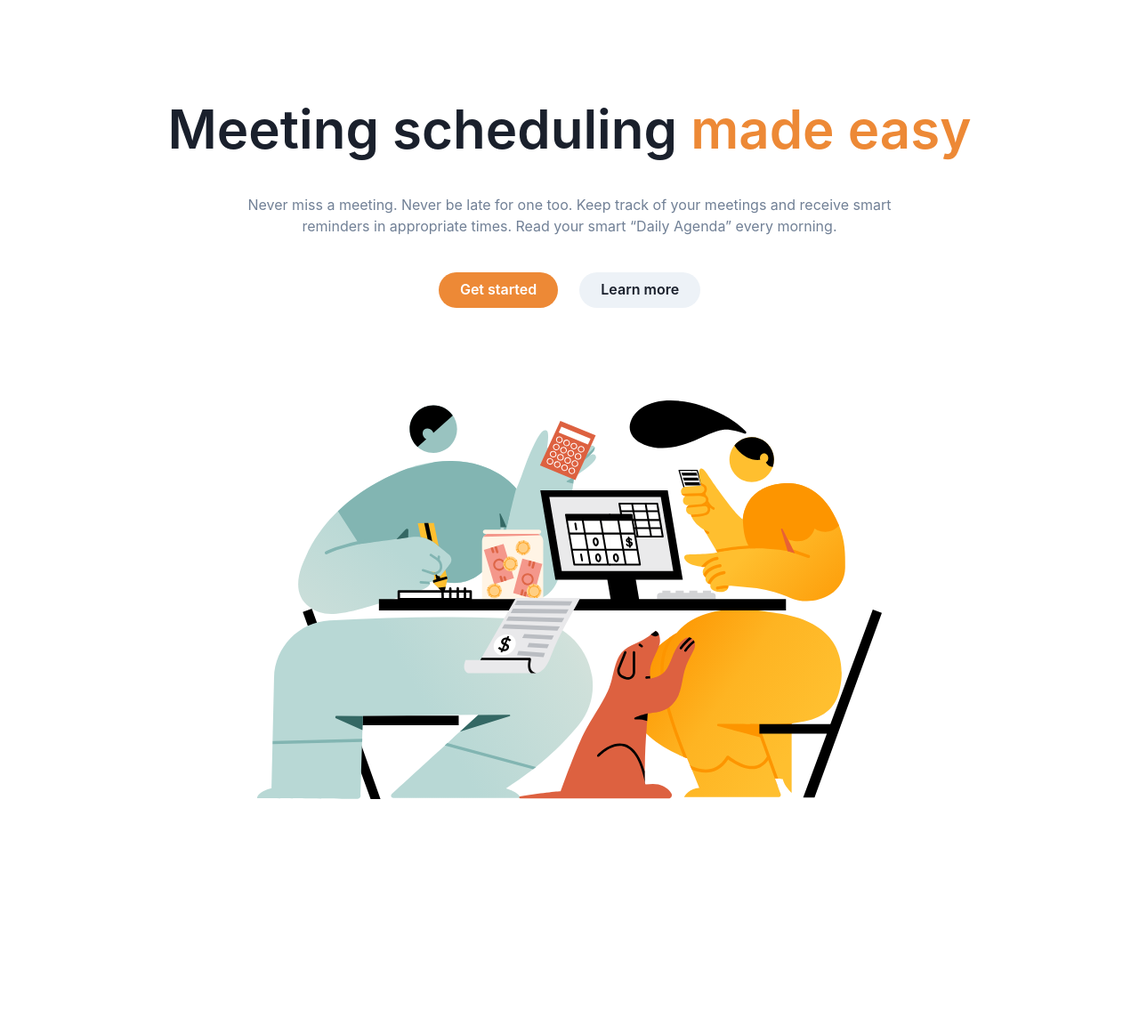
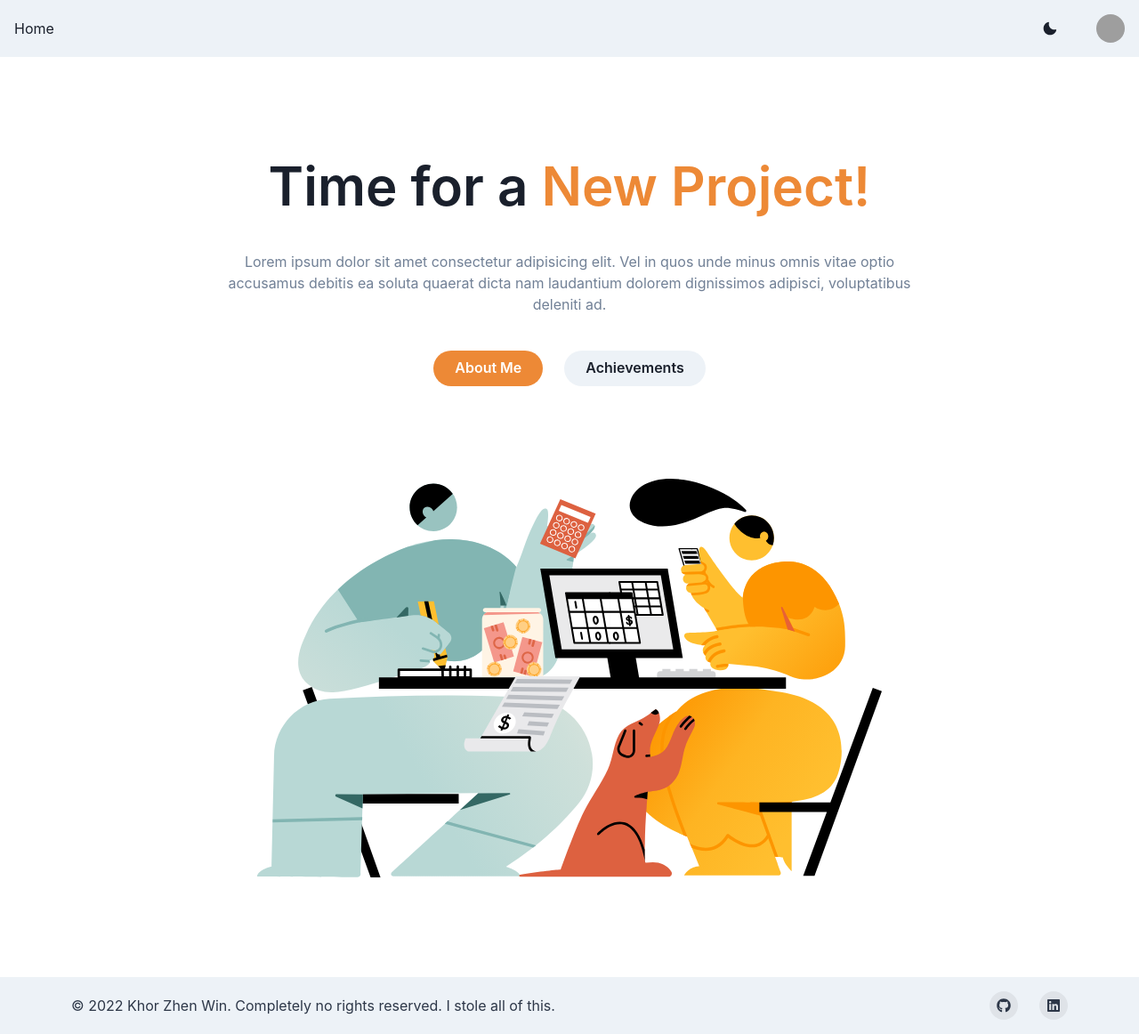
Before and after one commit to khorzhenwin/portfolio, a Next.js app: page / in a window 1280 px wide. Shown: the whole page at 89% size. Before the commit the page ends 1010 px from the top, so only its background shows below. Built offline with nearby package versions, Linux system fonts and the light colour scheme; grey boxes are pictures that could not be loaded.

Commit message:
Add header,footer,hero

```diff
--- /dev/null
+++ b/components/footer.js
@@ -0,0 +1,74 @@
+import {
+  Box,
+  chakra,
+  Container,
+  Stack,
+  Text,
+  useColorModeValue,
+  VisuallyHidden,
+} from "@chakra-ui/react";
+import { FaGithub, FaLinkedin } from "react-icons/fa";
+
+const SocialButton = ({ children, label, href }) => {
+  return (
+    <chakra.button
+      bg={useColorModeValue("blackAlpha.100", "whiteAlpha.100")}
+      rounded={"full"}
+      w={8}
+      h={8}
+      cursor={"pointer"}
+      as={"a"}
+      href={href}
+      display={"inline-flex"}
+      alignItems={"center"}
+      justifyContent={"center"}
+      transition={"background 0.3s ease"}
+      _hover={{
+        bg: useColorModeValue("blackAlpha.200", "whiteAlpha.200"),
+      }}
+    >
+      <VisuallyHidden>{label}</VisuallyHidden>
+      {children}
+    </chakra.button>
+  );
+};
+
+export default function SmallWithSocial() {
+  return (
+    <Box
+      bg={useColorModeValue("gray.100", "gray.900")}
+      color={useColorModeValue("gray.700", "gray.200")}
+    >
+      <Container
+        as={Stack}
+        maxW={"6xl"}
+        py={4}
+        direction={{ base: "column", md: "row" }}
+        spacing={4}
+        justify={{ base: "center", md: "space-between" }}
+        align={{ base: "center", md: "center" }}
+      >
+        <Text>
+          © 2022 Khor Zhen Win. Completely no rights reserved. I stole all of
+          this.
+        </Text>
+        <Stack direction={"row"} spacing={6}>
+          <SocialButton
+            label={"GitHub"}
+            href={"https://github.com/khorzhenwin"}
+            isExternal
+          >
+            <FaGithub />
+          </SocialButton>
+          <SocialButton
+            label={"LinkedIn"}
+            href={"https://linkedin.com/in/khorzhenwin"}
+            isExternal
+          >
+            <FaLinkedin />
+          </SocialButton>
+        </Stack>
+      </Container>
+    </Box>
+  );
+}
--- /dev/null
+++ b/components/header.js
@@ -0,0 +1,80 @@
+// import { ReactNode } from "react";
+import {
+  Box,
+  Flex,
+  Avatar,
+  Link,
+  Button,
+  Menu,
+  MenuButton,
+  MenuList,
+  MenuItem,
+  MenuDivider,
+  useDisclosure,
+  useColorModeValue,
+  Stack,
+  useColorMode,
+  Center,
+} from "@chakra-ui/react";
+import { MoonIcon, SunIcon } from "@chakra-ui/icons";
+
+export default function Nav() {
+  const { colorMode, toggleColorMode } = useColorMode();
+  const { isOpen, onOpen, onClose } = useDisclosure();
+  return (
+    <>
+      <Box bg={useColorModeValue("gray.100", "gray.900")} px={4}>
+        <Flex h={16} alignItems={"center"} justifyContent={"space-between"}>
+          <Box>
+            <Link href="#" style={{ textDecoration: "none" }}>
+              Home
+            </Link>
+          </Box>
+
+          <Flex alignItems={"center"}>
+            <Stack direction={"row"} spacing={7}>
+              <Button onClick={toggleColorMode}>
+                {colorMode === "light" ? <MoonIcon /> : <SunIcon />}
+              </Button>
+
+              <Menu>
+                <MenuButton
+                  as={Button}
+                  rounded={"full"}
+                  variant={"link"}
+                  cursor={"pointer"}
+                  minW={0}
+                >
+                  <Avatar
+                    size={"sm"}
+                    src={
+                      "https://avatars.dicebear.com/api/micah/bookish-octo-seagull.svg"
+                    }
+                  />
+                </MenuButton>
+                <MenuList alignItems={"center"}>
+                  <br />
+                  <Center>
+                    <Avatar
+                      size={"2xl"}
+                      src={
+                        "https://avatars.dicebear.com/api/micah/bookish-octo-seagull.svg"
+                      }
+                    />
+                  </Center>
+                  <br />
+                  <Center>
+                    <p>Khor Zhen Win</p>
+                  </Center>
+                  <br />
+                  <MenuDivider />
+                  {/* <MenuItem>Logout</MenuItem> */}
+                </MenuList>
+              </Menu>
+            </Stack>
+          </Flex>
+        </Flex>
+      </Box>
+    </>
+  );
+}
--- a/components/hero.js
+++ b/components/hero.js
@@ -23,15 +23,15 @@ export default function Hero() {
           fontSize={{ base: "3xl", sm: "4xl", md: "6xl" }}
           lineHeight={"110%"}
         >
-          Meeting scheduling{" "}
+          Time for a{" "}
           <Text as={"span"} color={"orange.400"}>
-            made easy
+            New Project!
           </Text>
         </Heading>
         <Text color={"gray.500"} maxW={"3xl"}>
-          Never miss a meeting. Never be late for one too. Keep track of your
-          meetings and receive smart reminders in appropriate times. Read your
-          smart “Daily Agenda” every morning.
+          Lorem ipsum dolor sit amet consectetur adipisicing elit. Vel in quos
+          unde minus omnis vitae optio accusamus debitis ea soluta quaerat dicta
+          nam laudantium dolorem dignissimos adipisci, voluptatibus deleniti ad.
         </Text>
         <Stack spacing={6} direction={"row"}>
           <Button
@@ -41,10 +41,10 @@ export default function Hero() {
             bg={"orange.400"}
             _hover={{ bg: "orange.500" }}
           >
-            Get started
+            About Me
           </Button>
           <Button rounded={"full"} px={6}>
-            Learn more
+            Achievements
           </Button>
         </Stack>
         <Flex w={"full"}>
--- a/package.json
+++ b/package.json
@@ -9,6 +9,7 @@
     "lint": "next lint"
   },
   "dependencies": {
+    "@chakra-ui/icons": "^2.0.12",
     "@chakra-ui/react": "^2.4.1",
     "@emotion/react": "^11",
     "@emotion/styled": "^11",
@@ -17,6 +18,7 @@
     "framer-motion": "^6",
     "next": "^13.0.4",
     "react": "18.2.0",
-    "react-dom": "18.2.0"
+    "react-dom": "18.2.0",
+    "react-icons": "^4.6.0"
   }
 }
--- a/pages/index.js
+++ b/pages/index.js
@@ -1,5 +1,21 @@
+import Header from "../components/header";
 import Hero from "../components/hero";
+import Footer from "../components/footer";
+import Head from "next/head";
 
 export default function Home() {
-  return <Hero />;
+  return (
+    <>
+      <Head>
+        <title>React Project 1.0.0</title>
+        <link
+          rel="shortcut icon"
+          href="https://image.flaticon.com/icons/png/512/931/931949.png"
+        />
+      </Head>
+      <Header />
+      <Hero />
+      <Footer />
+    </>
+  );
 }
```
Also changed, not shown: 1 other file (tests, documents, lock files or other folders).
